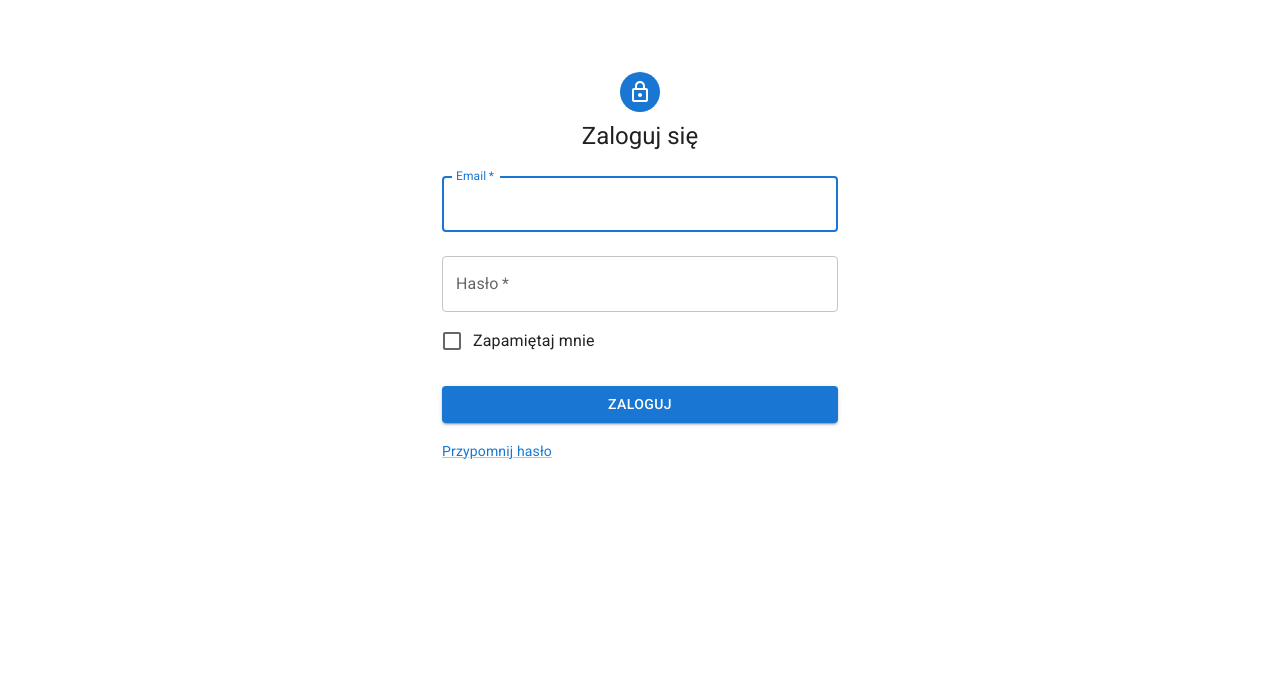
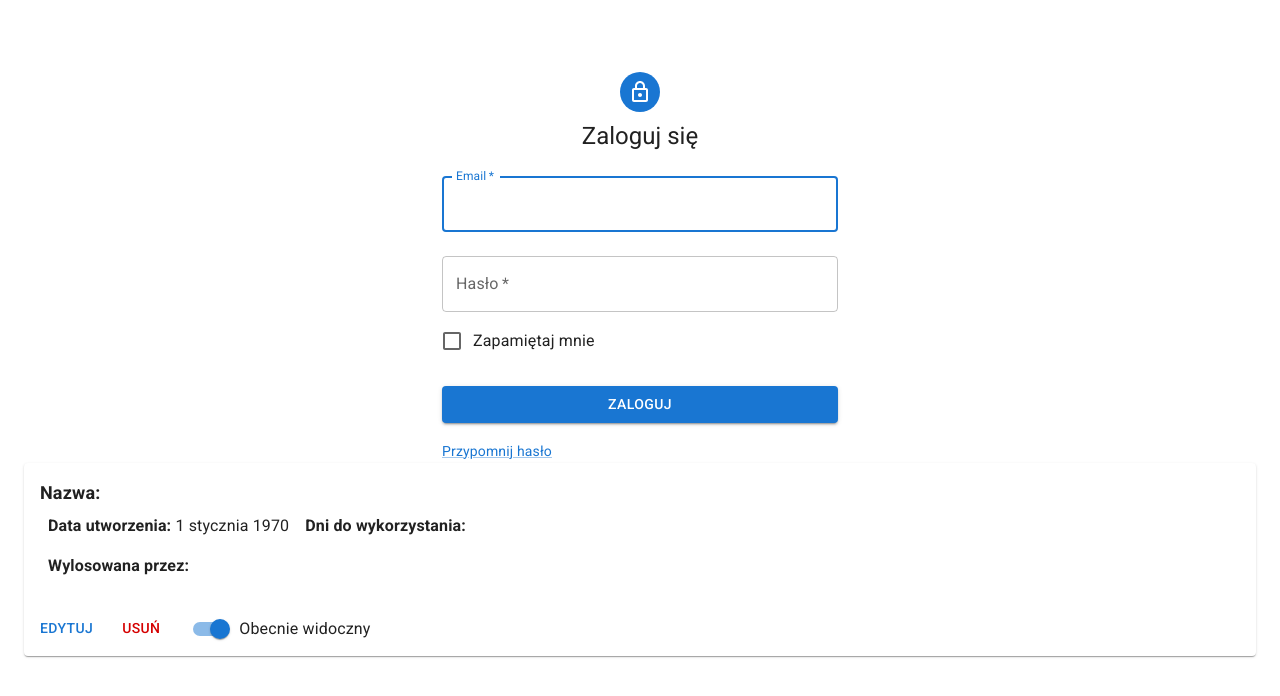
Before and after one commit to Ryniek/Adaimichu-front, a React (Create React App) app: page /owned in a window 1280 px wide. Shown: the top 696 px of the page. Built offline with nearby package versions, Linux system fonts and the light colour scheme; no server answers.

Commit message:
Created initial view for owned tasks

```diff
--- a/src/components/tasks/OwnTasks.js
+++ b/src/components/tasks/OwnTasks.js
@@ -1,31 +1,110 @@
-import React, { Component } from "react";
+import React, { useState, useEffect } from "react";
 import { connect } from "react-redux";
 import { fetchOwnedTasks } from "../../store/actions/task";
+import Container from "@mui/material/Container";
+import {
+  CssBaseline,
+  Stack,
+  Card,
+  CardContent,
+  Typography,
+  CardActions,
+  Button,
+  FormControlLabel,
+  Switch,
+  Box,
+} from "@mui/material";
+import { createTheme, ThemeProvider } from "@mui/material/styles";
+import dateFormatter from "../../features/converters/dateConverter";
+import FlagIcon from "@mui/icons-material/Flag";
 
-class OwnTasks extends Component {
-  state = {
-    loading: true,
-  };
+function OwnTasks(props) {
+  const [loading, setLoading] = useState(true);
 
-  componentDidMount() {
-    this.props.fetchOwnedTasks();
+  useEffect(() => {
+    props.fetchOwnedTasks();
 
-    this.setState({ loading: false });
+    setLoading(false);
+  }, []);
+
+  const theme = createTheme();
+  let tasks = <p>Loading...</p>;
+  if (!loading) {
+    tasks = props.tasks.map((task) => (
+      <Card key={task.id}>
+        <CardContent>
+          {task.started === true ? (
+            <Typography sx={{ color: "#2e7d32", fontSize: 18 }}>
+              <FlagIcon fontSize="large" color="success" />
+              <b>Rozpoczęte</b>
+            </Typography>
+          ) : null}
+          {task.finished === true ? (
+            <Typography sx={{ color: "#d32f2f", fontSize: 18 }}>
+              <FlagIcon fontSize="large" color="error" />
+              <b>Zakończone</b>
+            </Typography>
+          ) : null}
+          <Typography sx={{ fontSize: 18 }}>
+            <b>Nazwa:</b> {task.name}
+          </Typography>
+          <Typography sx={{ fontSize: 18 }}>
+            {task.comment ? (
+              <>
+                <b>Komentarz:</b> {task.comment}
+              </>
+            ) : null}
+          </Typography>
+          <Box display="flex">
+            <Typography sx={{ fontSize: 16, padding: 1 }}>
+              <b>Data utworzenia:</b> {dateFormatter(task.creationDate)}
+            </Typography>
+            <Typography sx={{ fontSize: 16, padding: 1 }}>
+              <b>Dni do wykorzystania:</b> {task.daysToUse}
+            </Typography>
+          </Box>
+          <Box display="flex">
+            {task.expirationDate ? (
+              <Typography sx={{ fontSize: 16, padding: 1 }}>
+                <b>Data wygaśnięcia:</b> {dateFormatter(task.expirationDate)}
+              </Typography>
+            ) : null}
+            {task.finishDate ? (
+              <Typography sx={{ fontSize: 16, padding: 1 }}>
+                <b>Data zakończenia:</b> {dateFormatter(task.finishDate)}
+              </Typography>
+            ) : null}
+          </Box>
+          {task.drawnUser ? (
+            <Box display="flex">
+              <Typography sx={{ fontSize: 16, padding: 1 }}>
+                <b>Wylosowana przez:</b> {task.drawnUser.name}
+              </Typography>
+            </Box>
+          ) : null}
+        </CardContent>
+        {!task.started && !task.finished ? (
+          <CardActions>
+            <Button>Edytuj</Button>
+            <Button sx={{ color: "#d50000" }}>Usuń</Button>
+            <FormControlLabel
+              control={<Switch checked={!task.hidden} />}
+              label={task.hidden ? "Obecnie ukryty" : "Obecnie widoczny"}
+            />
+          </CardActions>
+        ) : null}
+      </Card>
+    ));
   }
 
-  render() {
-    let tasks = <p>Loading...</p>;
-    if (!this.state.loading) {
-      tasks = this.props.tasks.map((task) => (
-        <div>
-          <p>{task.name}</p>
-          <p>{task.creationDate}</p>
-        </div>
-      ));
-    }
-
-    return <div>{tasks}</div>;
-  }
+  return (
+    <ThemeProvider theme={theme}>
+      <Container component="main" maxWidth="xl">
+        <CssBaseline />
+        <Stack spacing={3}>{tasks}</Stack>
+      </Container>
+    </ThemeProvider>
+  );
 }
 
 const mapDispatchToProps = (dispatch) => {
--- /dev/null
+++ b/src/features/converters/dateConverter.js
@@ -0,0 +1,6 @@
+const formatDate = (dateString) => {
+    const options = { year: "numeric", month: "long", day: "numeric"}
+    return new Date(dateString).toLocaleDateString("pl-PL", options)
+}
+
+export default formatDate;
--- a/src/store/actions/actionTypes.js
+++ b/src/store/actions/actionTypes.js
@@ -1,2 +1,4 @@
 //TASKS
 export const FETCH_OWNED_TASKS = "FETCH_OWNED_TASKS";
+export const TOGGLE_HIDDEN = "TOGGLE_HIDDEN";
+export const DELETE_TASK = "DELETE_TASK";
```
